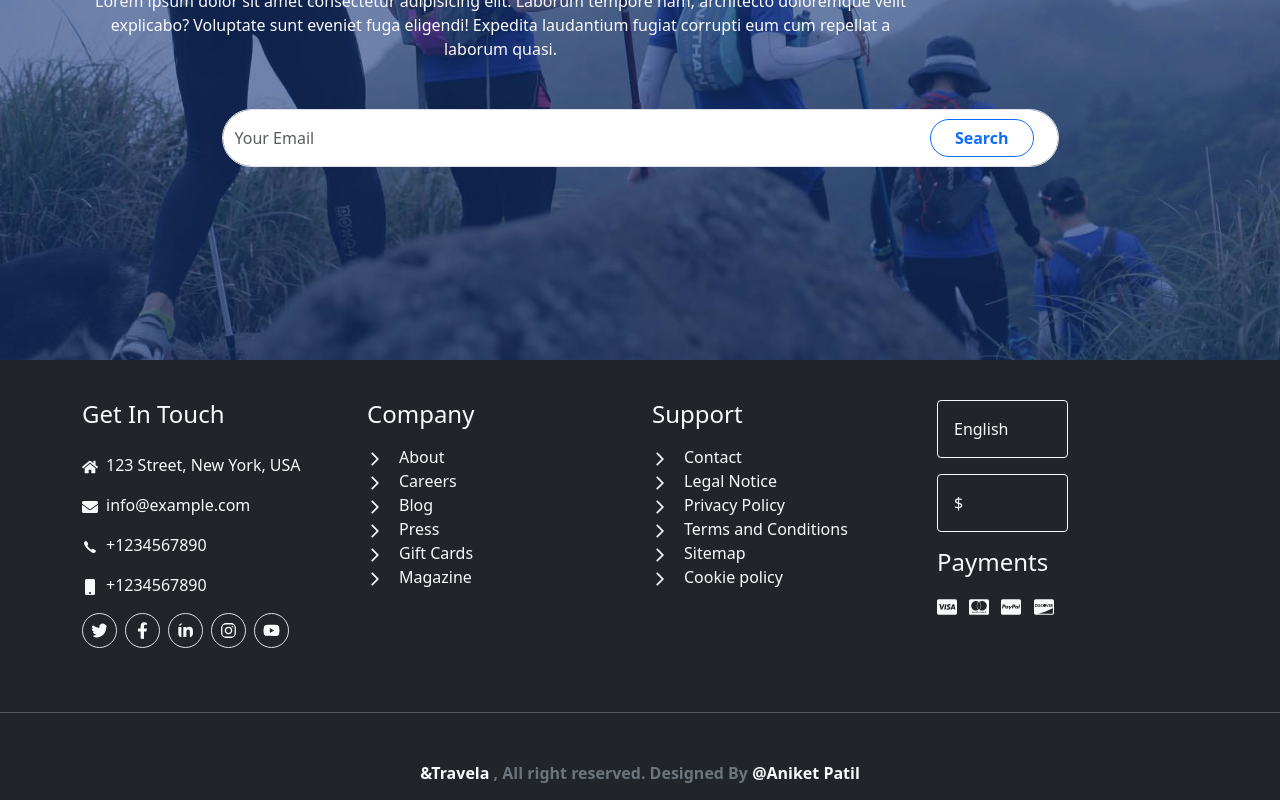
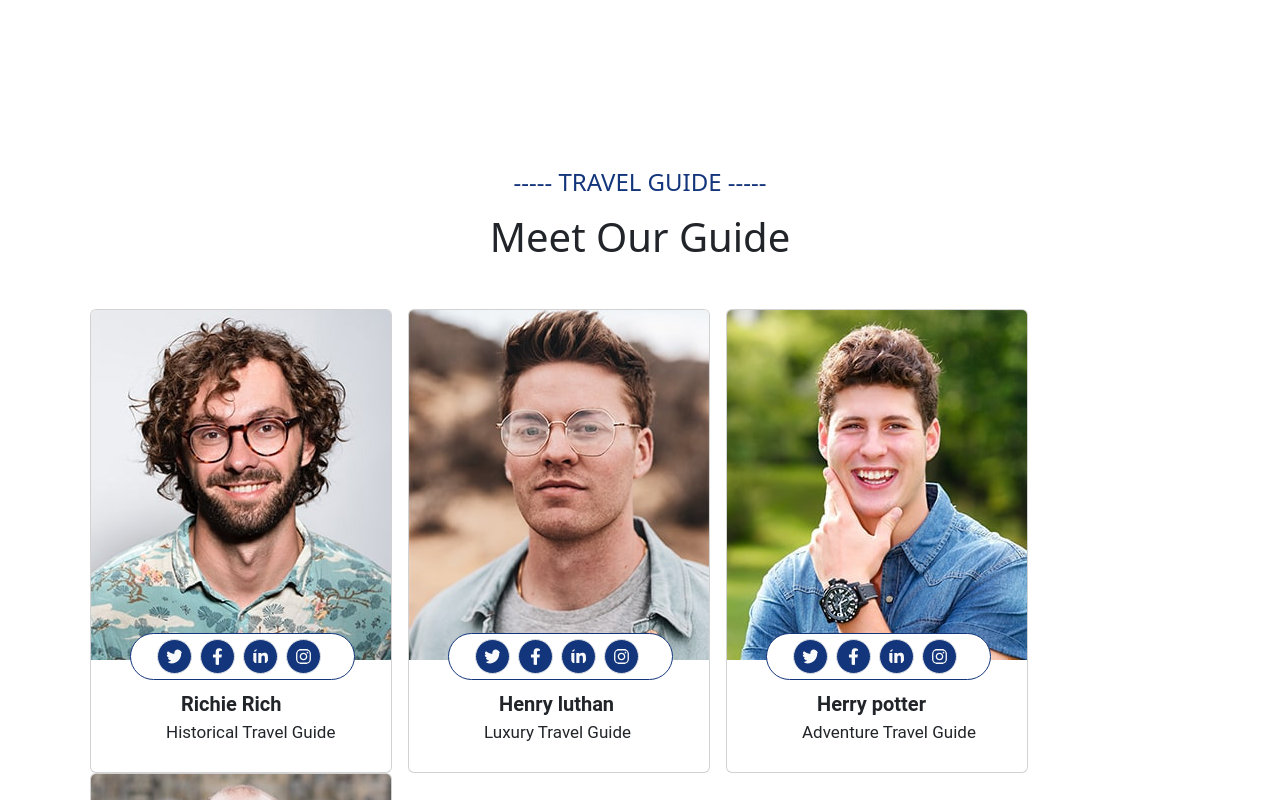
Before and after one commit to Ekata1233/Travela, a React (Vite) app: page /TrvaelGuid in a window 1280 px wide. Shown: the part 560-1360 px from the top of the page. Built offline with nearby package versions, Linux system fonts and the light colour scheme.

Commit message:
style done by Meetguid

```diff
--- a/src/App.css
+++ b/src/App.css
@@ -660,12 +660,14 @@ z-index: 200;
   /* color: var(--bs-white) !important; */
   font-size: 17px;
   font-weight: 400;
+
   outline: none;
   transition: .5s;
+  margin-top: 80px;
   z-index: 203;
 }
 
-.guideBody::before {
+.guideBody::after {
   position: absolute;
   content: "";
   width: 100%;
@@ -677,19 +679,39 @@ z-index: 200;
   transition: .5s;
   z-index: 203;
 }
- .guideBody:hover::before {
+.guideCard:hover ::after {
   border-radius: 2%;
-  height: 114px;
+  height: 115px;
   background-color: #13357b;
 
 
 
 }
 
+.gtext{
+  margin-bottom: 10px;
+  /* background-color: #13357B; */
+  top: -150%;
+
+  left: 30%;
+
+}
+.gtext1{
+  top: -20px;
+  left: 25%;
+
+}
+.guideText{
+  position: absolute;
+  /* line-height: -30px; */
+  z-index: 300;
+
+}
 .guideCard:hover .guideBody{
   color: white;
+}
 
-}
+
 .GuideSocial{
   background-color: #13357B;
   color: #f8f9fa;
--- a/src/App.jsx
+++ b/src/App.jsx
@@ -17,6 +17,14 @@ import Registration from './assets/components/Registration';
 import Login from './assets/components/Login';
 import Populardesti from './assets/components/Populardesti';
 import Destination from './assets/components/Destination';
+import ExplorerTour from './assets/components/ExplorerTour';
+import TravelBook from './assets/components/TravelBook';
+import OurGallery from './assets/components/OurGallery';
+import TravelGuid from './assets/components/TravelGuid';
+import Testi from './assets/components/Testi';
+
+
+
 
 function App() {
   const [count, setCount] = useState(0)
@@ -37,6 +45,14 @@ function App() {
         <Route path='/Login' element={<Login/>}/>
         <Route path='/Populardesti' element={<Populardesti/>}/>
         <Route path='/Destination' element={<Destination/>}/>
+        <Route path='/ExplorerTour' element={<ExplorerTour/>}/>
+        <Route path='/TravelBook' element={<TravelBook/>}/>
+        <Route path='/OurGallery' element={<OurGallery/>}/>
+        <Route path='/TrvaelGuid' element={<TravelGuid/>}/>
+        <Route path='/Testi' element={<Testi/>}/>
+
+
+
 
         {/* <Route path='/BookNow' element={<Booknow/>}/> */}
 
--- a/src/assets/components/Destination.jsx
+++ b/src/assets/components/Destination.jsx
@@ -1,14 +1,16 @@
 import React from 'react'
+import Populardesti from './Populardesti'
 
 function Destination() {
   return (
     <div>
         <div className="div-mainImg">
     <div className="overlay">
-      <h1 className="mainFontSize fw-bold text-light">Services</h1>
+      <h1 className="mainFontSize fw-bold text-light">Travel Destination</h1>
       <h5 className="params">Home / Pages / <span className="text-light">Destination</span> </h5>
     </div>
   </div>
+  <Populardesti/>
     </div>
   )
 }
--- a/src/assets/components/ExplorerTour.jsx
+++ b/src/assets/components/ExplorerTour.jsx
@@ -1,13 +1,16 @@
 import React from 'react'
+import TheWorld from './TheWorld'
 
 function ExplorerTour() {
   return (
     <div> <div className="div-mainImg">
     <div className="overlay">
-      <h1 className="mainFontSize fw-bold text-light">Services</h1>
+      <h1 className="mainFontSize fw-bold text-light">Tour Category</h1>
       <h5 className="params">Home / Pages / <span className="text-light">Explorer Tour</span> </h5>
     </div>
-  </div></div>
+  </div>
+  <TheWorld/>
+  </div>
   )
 }
 
--- a/src/assets/components/Header.jsx
+++ b/src/assets/components/Header.jsx
@@ -202,19 +202,19 @@ function Header() {
                   >
 
                     <NavDropdown.Item as={Link} to="Destination">Destination</NavDropdown.Item>
-                    <NavDropdown.Item as={Link} to="Destination">
+                    <NavDropdown.Item as={Link} to="ExplorerTour">
                       Explore Tour
                     </NavDropdown.Item>
-                    <NavDropdown.Item as={Link} to="Destination">
+                    <NavDropdown.Item as={Link} to="TravelBook">
                       Travel Booking
                     </NavDropdown.Item>
-                    <NavDropdown.Item as={Link} to="Destination">
+                    <NavDropdown.Item as={Link} to="OurGallery">
                       Our Gallery
                     </NavDropdown.Item>
-                    <NavDropdown.Item as={Link} to="Destination">
+                    <NavDropdown.Item as={Link} to="TrvaelGuid">
                       Travel Guides
                     </NavDropdown.Item>
-                    <NavDropdown.Item as={Link} to="Destination">
+                    <NavDropdown.Item as={Link} to="Testi">
                       Testimonials
                     </NavDropdown.Item>
 
--- a/src/assets/components/MeetGuid.jsx
+++ b/src/assets/components/MeetGuid.jsx
@@ -66,9 +66,9 @@ function MeetGuide() {
                   </div>
                 </div>
 
-                <Card.Body className="guideBody mt-4">hghjg
-                  <Card.Title className="guideText">{guide.name}</Card.Title>
-                  <Card.Text className="guideText">
+                <Card.Body className="guideBody ">
+                  <Card.Title className="guideText fw-bold gtext">{guide.name}</Card.Title>
+                  <Card.Text className="guideText  gtext1">
                     {guide.designation}
                   </Card.Text>
                 </Card.Body>
--- a/src/assets/components/OurGallery.jsx
+++ b/src/assets/components/OurGallery.jsx
@@ -1,15 +1,17 @@
 import React from 'react'
+import Tourism from './Tourism'
 
 function OurGallery() {
   return (
     <div>
          <div className="div-mainImg">
     <div className="overlay">
-      <h1 className="mainFontSize fw-bold text-light">Services</h1>
+      <h1 className="mainFontSize fw-bold text-light">OurGallery</h1>
       <h5 className="params">Home / Pages / <span className="text-light">
         Our Gallery</span> </h5>
     </div>
   </div>
+  <Tourism/>
     </div>
   )
 }
--- a/src/assets/components/Testi.jsx
+++ b/src/assets/components/Testi.jsx
@@ -1,14 +1,16 @@
 import React from 'react'
+import Testimonial from './Testimonial'
 
 function Testi() {
   return (
     <div>
          <div className="div-mainImg">
     <div className="overlay">
-      <h1 className="mainFontSize fw-bold text-light">Services</h1>
+      <h1 className="mainFontSize fw-bold text-light">Our Testimonial</h1>
       <h5 className="params">Home / Pages / <span className="text-light">Testimonial</span> </h5>
     </div>
   </div>
+  <Testimonial/>
     </div>
   )
 }
--- a/src/assets/components/TravelBook.jsx
+++ b/src/assets/components/TravelBook.jsx
@@ -1,4 +1,5 @@
 import React from 'react'
+import OnlineBooking from './OnlineBooking'
 
 function TravelBook() {
   return (
@@ -6,10 +7,11 @@ function TravelBook() {
 
         <div className="div-mainImg">
     <div className="overlay">
-      <h1 className="mainFontSize fw-bold text-light">Services</h1>
-      <h5 className="params">Home / Pages / <span className="text-light">Travel Booking</span> </h5>
+      <h1 className="mainFontSize fw-bold text-light">Online Booking</h1>
+      <h5 className="params">Home / Pages / <span className="text-light">Online Booking</span> </h5>
     </div>
   </div>
+  <OnlineBooking/>
     </div>
   )
 }
--- a/src/assets/components/TravelGuid.jsx
+++ b/src/assets/components/TravelGuid.jsx
@@ -1,4 +1,5 @@
 import React from 'react'
+import MeetGuide from './MeetGuid'
 
 export default function TravelGuid() {
   return (
@@ -9,6 +10,7 @@ export default function TravelGuid() {
       <h5 className="params">Home / Pages / <span className="text-light">Travel Guide</span> </h5>
     </div>
   </div>
+  <MeetGuide/>
     </div>
   )
 }
```
